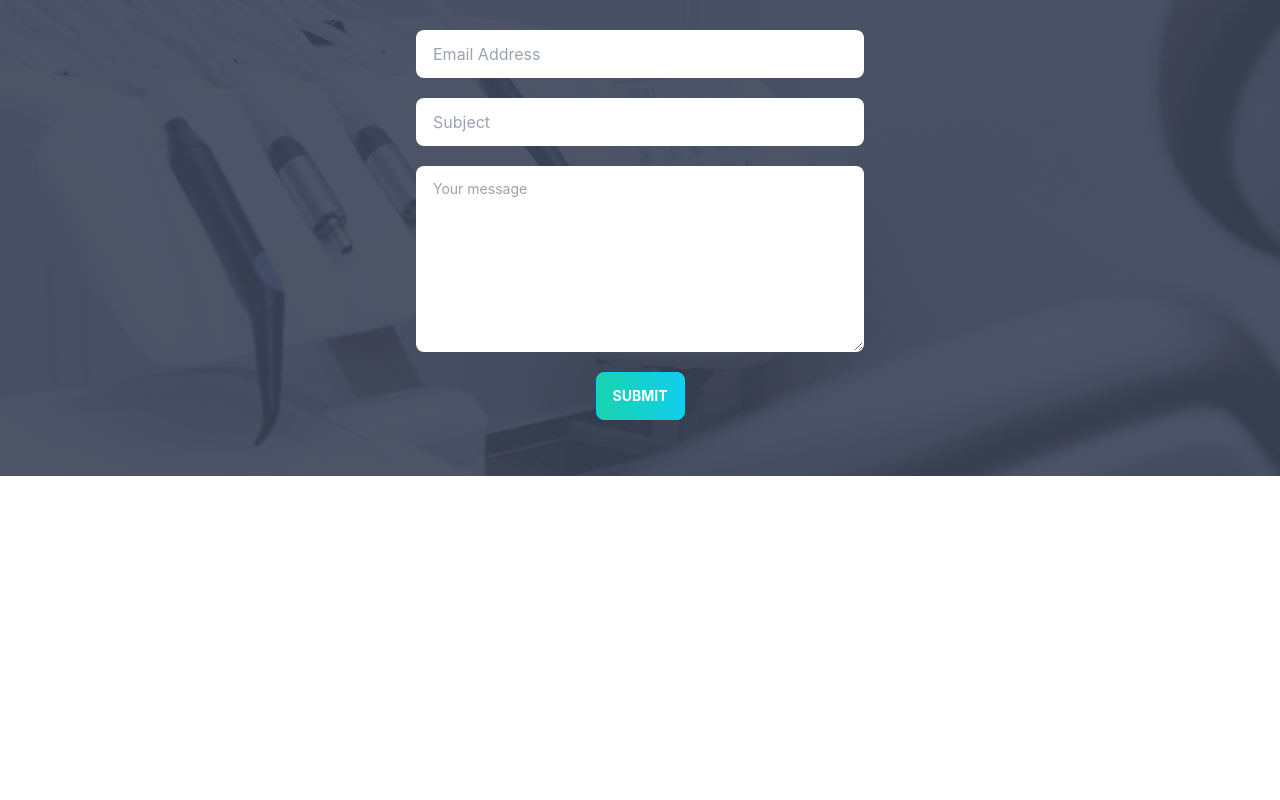
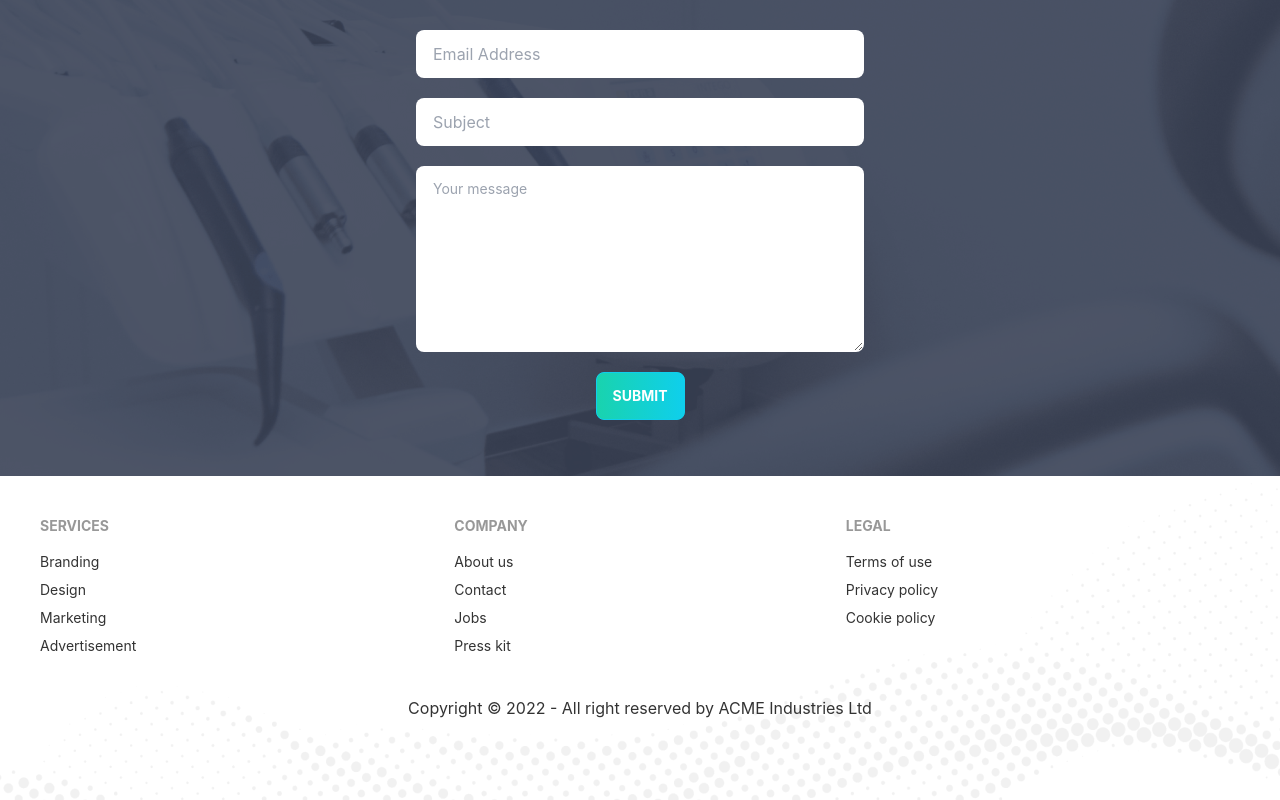
Before and after one commit to sayeef-rahman/dental-service-client, a React (Create React App) app: page / in a window 1280 px wide. Shown: the part 3526-4326 px from the top of the page. Before the commit the page ends 4002 px from the top, so only its background shows below. Built offline with nearby package versions, Linux system fonts and the light colour scheme.

Commit message:
Footer Added & Homeage Finished

```diff
--- a/src/Pages/Home/Home.js
+++ b/src/Pages/Home/Home.js
@@ -1,4 +1,5 @@
 import React from 'react';
+import Footer from '../Shared/Footer';
 import Banner from './Banner';
 import Contact from './Contact';
 import Info from './Info';
@@ -17,6 +18,7 @@ const Home = () => {
             <MakeAppointment></MakeAppointment>
             <Testimonials></Testimonials>
             <Contact></Contact>
+            <Footer></Footer>
         </div>
     );
 };
--- /dev/null
+++ b/src/Pages/Shared/Footer.js
@@ -0,0 +1,39 @@
+import React from 'react';
+import footer from '../../assets/images/footer.png';
+
+const Footer = () => {
+    return (
+        <footer style={{
+            background: `url(${footer})`,
+            backgroundSize: 'cover'
+        }} className="p-10">
+            <div className='footer'>
+                <div>
+                    <span className="footer-title">Services</span>
+                    <a className="link link-hover">Branding</a>
+                    <a className="link link-hover">Design</a>
+                    <a className="link link-hover">Marketing</a>
+                    <a className="link link-hover">Advertisement</a>
+                </div>
+                <div>
+                    <span className="footer-title">Company</span>
+                    <a className="link link-hover">About us</a>
+                    <a className="link link-hover">Contact</a>
+                    <a className="link link-hover">Jobs</a>
+                    <a className="link link-hover">Press kit</a>
+                </div>
+                <div>
+                    <span className="footer-title">Legal</span>
+                    <a className="link link-hover">Terms of use</a>
+                    <a className="link link-hover">Privacy policy</a>
+                    <a className="link link-hover">Cookie policy</a>
+                </div>
+            </div>
+            <div className='my-10 text-center'>
+                <p>Copyright © 2022 - All right reserved by ACME Industries Ltd</p>
+            </div>
+        </footer>
+    );
+};
+
+export default Footer;
```
